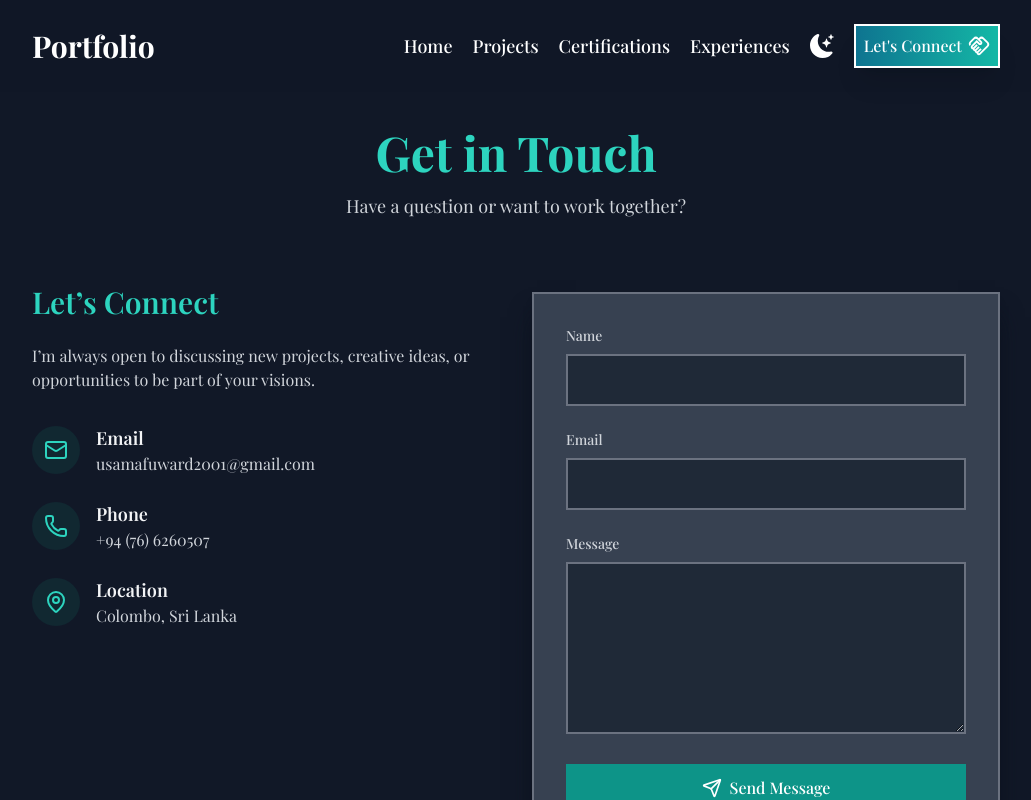
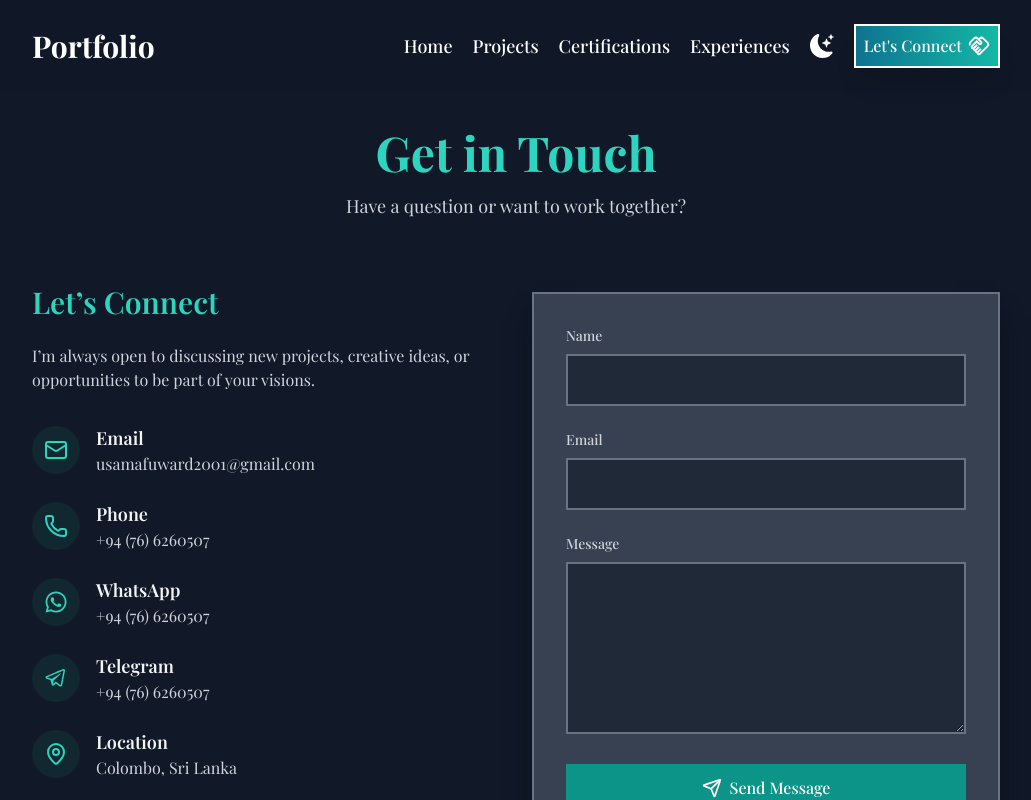
Before and after one commit to Usamafuward/portfolio, a React (Vite) app: page /contact in a window 1280 px wide. Shown: the top 800 px of the page, without its empty margins (124-1155 px from the left). Built offline with nearby package versions, Linux system fonts and the light colour scheme.

Commit message:
latest change

```diff
--- a/src/pages/Contact.jsx
+++ b/src/pages/Contact.jsx
@@ -2,6 +2,7 @@ import { useState, useRef } from "react";
 import emailjs from "@emailjs/browser";
 import { motion, useInView } from "framer-motion";
 import { Mail, Phone, MapPin, Send, Loader2 } from "lucide-react";
+import { LiaWhatsapp ,LiaTelegramPlane } from "react-icons/lia";
 
 export default function Contact() {
   const ref = useRef(null);
@@ -54,6 +55,18 @@ export default function Contact() {
       title: "Phone",
       value: "+94 (76) 6260507",
       link: "tel:+94766260507",
+    },
+    {
+      icon: <LiaWhatsapp className="w-7 h-7" />,
+      title: "WhatsApp",
+      value: "+94 (76) 6260507",
+      link: "https://wa.me/94766260507",
+    },
+    {
+      icon: <LiaTelegramPlane className="w-6 h-6" />,
+      title: "Telegram",
+      value: "+94 (76) 6260507",
+      link: "https://t.me/+94766260507",
     },
     {
       icon: <MapPin className="w-6 h-6" />,
```
